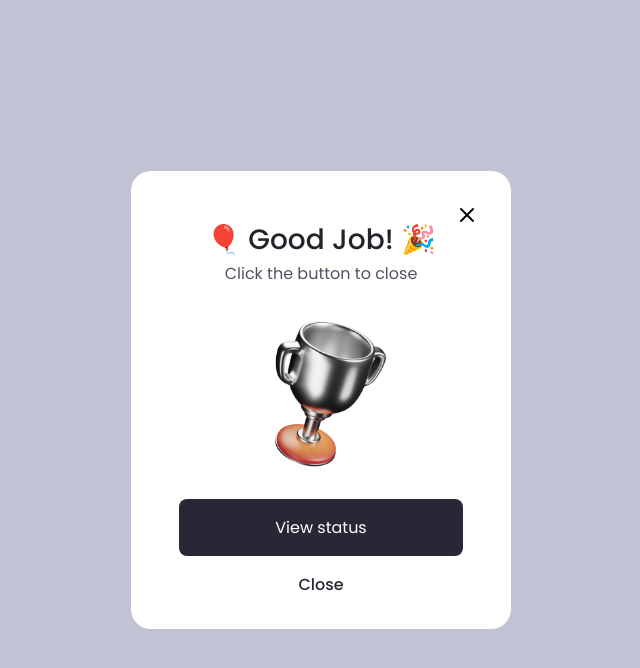
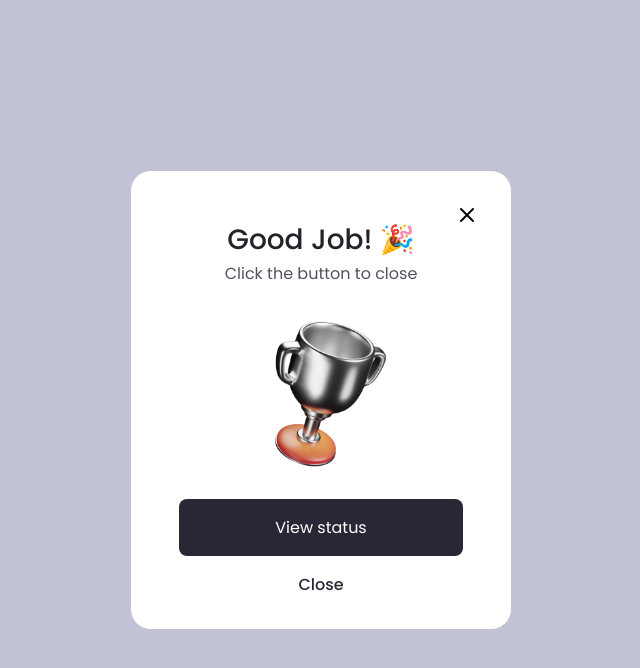
Before and after one commit to SisifoDev/react-popup-modal, a React (Create React App) app: page / in a window 1280 px wide. Both pictures are taken after a click on the button "Show Modal". Shown: the top 668 px of the page, without its empty margins (319-959 px from the left). Built offline with nearby package versions, Linux system fonts and the light colour scheme.

Commit message:
Separating application into components

```diff
--- a/src/App.js
+++ b/src/App.js
@@ -27,7 +27,7 @@ function App() {
             <img src="img/x.svg" alt="" clasName="close-icon" />
           </div>
 
-          <h1 className="modal__title">🎈 Good Job! 🎉</h1>
+          <h1 className="modal__title"> Good Job! 🎉</h1>
           <p className="modal__description">Click the button to close</p>
           <img src="img/trophy.png" alt="" class="modal__img" />
 
```
